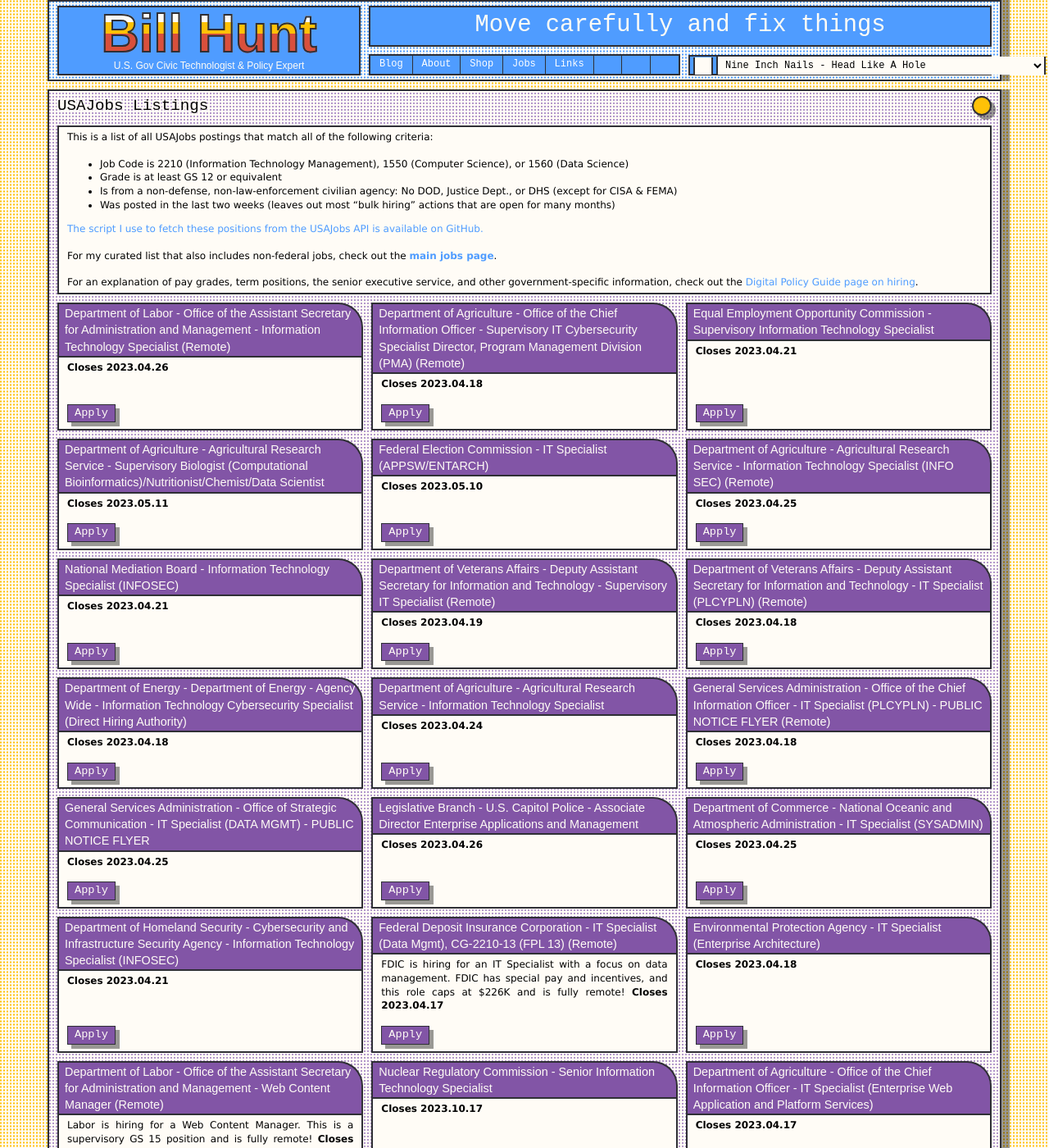
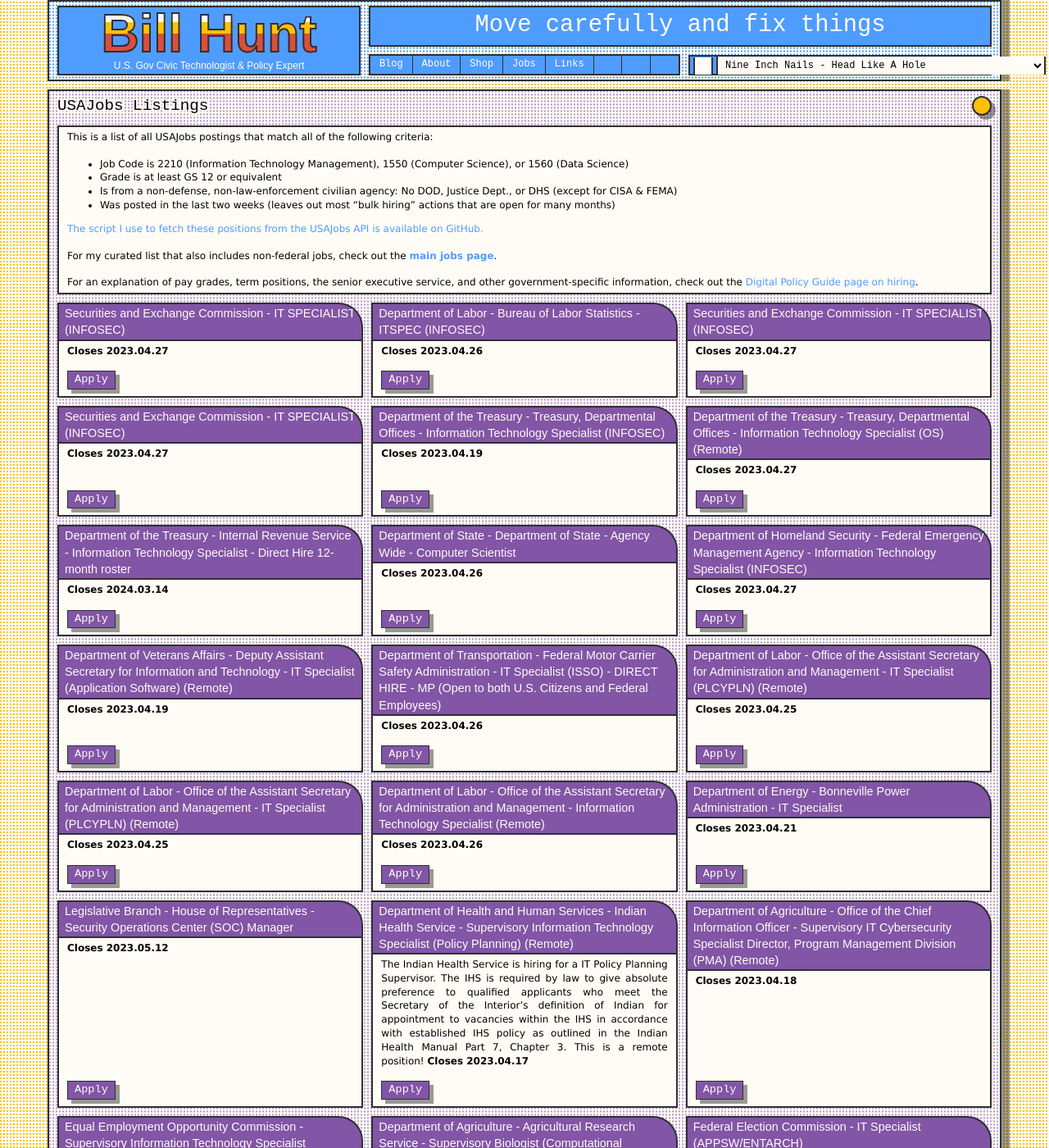
Before and after one commit to krusynth/billhunt.dev, a Jekyll site: the page built from usajobs.md, in a window 1280 px wide and 1400 px high. Shown: the whole window at 82% size. Built offline with Jekyll 4.4.1, drawn with Linux system fonts in a browser that asks for light colours; some web fonts are replaced; some of the changed text lies outside the part shown.

Commit message:
Update jobs.

```diff
--- a/_data/jobs.yml
+++ b/_data/jobs.yml
@@ -1,3 +1,10 @@
+- title: Indian Health Service - IT Policy Planning Specialist (GS 14 supervisory)
+  url: https://www.usajobs.gov/job/719054900
+  date: 2023-04-13
+  closes: 2023-04-17
+  remote: true
+  content: The Indian Health Service is hiring for a IT Policy Planning Supervisor. The IHS is required by law to give absolute preference to qualified applicants who meet the Secretary of the Interior's definition of Indian for appointment to vacancies within the IHS in accordance with established IHS policy as outlined in the Indian Health Manual Part 7, Chapter 3. This is a remote position!
+
 - title: Department of Labor - Director of Enterprise Data Services (GS 15 supervisory)
   url: https://www.usajobs.gov/job/717728100
   date: 2023-04-12
--- a/_data/usajobs.yml
+++ b/_data/usajobs.yml
@@ -1,5 +1,131 @@
+- id: '719439300'
+  posted: '2023-04-13T14:17:57.8270'
+  closes: '2023-04-27T23:59:59.9970'
+  agency: Securities and Exchange Commission
+  title: IT SPECIALIST (INFOSEC)
+  grade: SK 14
+  url: https://www.usajobs.gov/GetJob/ViewDetails/719439300
+  remote: false
+- id: '719432900'
+  posted: '2023-04-13T14:08:16.1830'
+  closes: '2023-04-26T23:59:59.9970'
+  agency: Department of Labor - Bureau of Labor Statistics
+  title: ITSPEC (INFOSEC)
+  grade: GS 12
+  url: https://www.usajobs.gov/GetJob/ViewDetails/719432900
+  remote: false
+- id: '719432700'
+  posted: '2023-04-13T14:06:34.6830'
+  closes: '2023-04-27T23:59:59.9970'
+  agency: Securities and Exchange Commission
+  title: IT SPECIALIST (INFOSEC)
+  grade: SK 14
+  url: https://www.usajobs.gov/GetJob/ViewDetails/719432700
+  remote: false
+- id: '719425100'
+  posted: '2023-04-13T13:48:30.8470'
+  closes: '2023-04-27T23:59:59.9970'
+  agency: Securities and Exchange Commission
+  title: IT SPECIALIST (INFOSEC)
+  grade: SK 14
+  url: https://www.usajobs.gov/GetJob/ViewDetails/719425100
+  remote: false
+- id: '719348500'
+  posted: '2023-04-13T11:22:11.6130'
+  closes: '2023-04-19T23:59:59.9970'
+  agency: Department of the Treasury - Treasury, Departmental Offices
+  title: Information Technology Specialist  (INFOSEC)
+  grade: GS 14
+  url: https://www.usajobs.gov/GetJob/ViewDetails/719348500
+  remote: false
+- id: '719342700'
+  posted: '2023-04-13T11:07:25.4400'
+  closes: '2023-04-27T23:59:59.9970'
+  agency: Department of the Treasury - Treasury, Departmental Offices
+  title: Information Technology Specialist (OS)
+  grade: OR 53
+  url: https://www.usajobs.gov/GetJob/ViewDetails/719342700
+  remote: true
+- id: '719291800'
+  posted: '2023-04-13T09:29:18.3500'
+  closes: '2024-03-14T23:59:59.9970'
+  agency: Department of the Treasury - Internal Revenue Service
+  title: Information Technology Specialist - Direct Hire 12-month roster
+  grade: GS 14
+  url: https://www.usajobs.gov/GetJob/ViewDetails/719291800
+  remote: false
+- id: '719262600'
+  posted: '2023-04-11T00:00:00.0000'
+  closes: '2023-04-26T23:59:59.9970'
+  agency: Legislative Branch - U.S. Capitol Police
+  title: Associate Director Enterprise Applications and Management
+  grade: CP 13
+  url: https://www.usajobs.gov/GetJob/ViewDetails/719262600
+  remote: false
+- id: '719253800'
+  posted: '2023-04-13T08:00:11.4130'
+  closes: '2023-04-26T23:59:59.9970'
+  agency: Department of State - Department of State - Agency Wide
+  title: Computer Scientist
+  grade: GS 15
+  url: https://www.usajobs.gov/GetJob/ViewDetails/719253800
+  remote: false
+- id: '719210700'
+  posted: '2023-04-13T00:00:00.0000'
+  closes: '2023-04-26T23:59:59.9970'
+  agency: Department of Transportation - Federal Motor Carrier Safety Administration
+  title: >-
+    IT Specialist (ISSO) - DIRECT HIRE - MP (Open to both U.S. Citizens and
+    Federal Employees)
+  grade: GS 13
+  url: https://www.usajobs.gov/GetJob/ViewDetails/719210700
+  remote: false
+- id: '719144200'
+  posted: '2023-04-12T16:53:49.3170'
+  closes: '2023-04-25T23:59:59.9970'
+  agency: >-
+    Department of Labor - Office of the Assistant Secretary for Administration
+    and Management
+  title: IT Specialist (PLCYPLN)
+  grade: GS 12
+  url: https://www.usajobs.gov/GetJob/ViewDetails/719144200
+  remote: true
+- id: '719140200'
+  posted: '2023-04-12T16:53:57.4870'
+  closes: '2023-04-25T23:59:59.9970'
+  agency: >-
+    Department of Labor - Office of the Assistant Secretary for Administration
+    and Management
+  title: IT Specialist (PLCYPLN)
+  grade: GS 12
+  url: https://www.usajobs.gov/GetJob/ViewDetails/719140200
+  remote: true
+- id: '719088000'
+  posted: '2023-04-12T13:31:52.3170'
+  closes: '2023-04-21T23:59:59.9970'
+  agency: Department of Energy - Bonneville Power Administration
+  title: IT Specialist
+  grade: GS 13
+  url: https://www.usajobs.gov/GetJob/ViewDetails/719088000
+  remote: false
+- id: '719071000'
+  posted: '2023-04-12T13:00:11.5630'
+  closes: '2023-05-12T23:59:59.9970'
+  agency: Legislative Branch - House of Representatives
+  title: Security Operations Center (SOC) Manager
+  grade: HS 13
+  url: https://www.usajobs.gov/GetJob/ViewDetails/719071000
+  remote: false
+- id: '719054900'
+  posted: '2023-04-12T12:26:17.5470'
+  closes: '2023-04-17T23:59:59.9970'
+  agency: Department of Health and Human Services - Indian Health Service
+  title: Supervisory Information Technology Specialist (Policy Planning)
+  grade: GS 14
+  url: https://www.usajobs.gov/GetJob/ViewDetails/719054900
+  remote: true
 - id: '719014700'
-  posted: '2023-04-12T11:06:33.1330'
+  posted: '2023-04-12T14:39:56.4400'
   closes: '2023-04-26T23:59:59.9970'
   agency: >-
     Department of Labor - Office of the Assistant Secretary for Administration
@@ -26,6 +152,16 @@
   grade: GS 14
   url: https://www.usajobs.gov/GetJob/ViewDetails/718987900
   remote: false
+- id: '718939900'
+  posted: '2023-04-13T00:00:00.0000'
+  closes: '2023-04-19T23:59:59.9970'
+  agency: >-
+    Department of Veterans Affairs - Deputy Assistant Secretary for Information
+    and Technology
+  title: IT Specialist (Application Software)
+  grade: GS 13
+  url: https://www.usajobs.gov/GetJob/ViewDetails/718939900
+  remote: true
 - id: '718936500'
   posted: '2023-04-12T08:34:59.4200'
   closes: '2023-05-11T23:59:59.9970'
@@ -35,6 +171,14 @@
     Bioinformatics)/Nutritionist/Chemist/Data Scientist
   grade: GS 15
   url: https://www.usajobs.gov/GetJob/ViewDetails/718936500
+  remote: false
+- id: '718914800'
+  posted: '2023-04-13T00:00:00.0000'
+  closes: '2023-04-27T23:59:59.9970'
+  agency: Department of Homeland Security - Federal Emergency Management Agency
+  title: Information Technology Specialist (INFOSEC)
+  grade: GS 13
+  url: https://www.usajobs.gov/GetJob/ViewDetails/718914800
   remote: false
 - id: '718895400'
   posted: '2023-04-12T00:00:00.0000'
@@ -88,22 +232,6 @@
   grade: GS 14
   url: https://www.usajobs.gov/GetJob/ViewDetails/718801100
   remote: true
-- id: '718798200'
-  posted: '2023-04-12T00:00:00.0000'
-  closes: '2023-04-25T23:59:59.9970'
-  agency: Department of Agriculture - Agricultural Research Service
-  title: Information Technology Specialist (INFO SEC)
-  grade: GS 13
-  url: https://www.usajobs.gov/GetJob/ViewDetails/718798200
-  remote: true
-- id: '718770900'
-  posted: '2023-04-11T13:44:58.3530'
-  closes: '2023-04-26T23:59:59.9970'
-  agency: Legislative Branch - U.S. Capitol Police
-  title: Associate Director Enterprise Applications and Management
-  grade: CP 13
-  url: https://www.usajobs.gov/GetJob/ViewDetails/718770900
-  remote: false
 - id: '718752100'
   posted: '2023-04-11T13:08:53.3400'
   closes: '2023-04-25T23:59:59.9970'
@@ -225,7 +353,7 @@
   url: https://www.usajobs.gov/GetJob/ViewDetails/718521800
   remote: false
 - id: '718510200'
-  posted: '2023-04-11T13:58:52.7330'
+  posted: '2023-04-11T00:00:00.0000'
   closes: '2023-04-25T23:59:59.9970'
   agency: General Services Administration - Office of Strategic Communication
   title: IT Specialist (DATA MGMT) - PUBLIC NOTICE FLYER
@@ -298,16 +426,6 @@
   grade: ES 00
   url: https://www.usajobs.gov/GetJob/ViewDetails/718466000
   remote: false
-- id: '718410300'
-  posted: '2023-04-10T00:00:00.0000'
-  closes: '2023-04-14T23:59:59.9970'
-  agency: >-
-    Department of Health and Human Services - Centers for Medicare & Medicaid
-    Services
-  title: IT Program Manager (Data Management) (Data Scientist)
-  grade: GS 13
-  url: https://www.usajobs.gov/GetJob/ViewDetails/718410300
-  remote: true
 - id: '718337700'
   posted: '2023-04-07T15:20:13.3430'
   closes: '2023-04-21T23:59:59.9970'
@@ -396,14 +514,6 @@
   grade: CU 14
   url: https://www.usajobs.gov/GetJob/ViewDetails/717899100
   remote: false
-- id: '717883100'
-  posted: '2023-04-06T10:38:25.1330'
-  closes: '2023-04-12T23:59:59.9970'
-  agency: General Services Administration - Office of the Chief Information Officer
-  title: IT SPECIALIST (INFOSEC) - PUBLIC NOTICE FLYER
-  grade: GS 13
-  url: https://www.usajobs.gov/GetJob/ViewDetails/717883100
-  remote: true
 - id: '717876200'
   posted: '2023-04-06T10:24:21.9230'
   closes: '2023-04-17T23:59:59.9970'
@@ -428,26 +538,6 @@
   grade: GS 14
   url: https://www.usajobs.gov/GetJob/ViewDetails/717860500
   remote: false
-- id: '717852800'
-  posted: '2023-04-06T09:33:59.7970'
-  closes: '2023-04-12T23:59:59.9970'
-  agency: >-
-    Department of Veterans Affairs - Immediate Office of the Assistant Secretary
-    for Information and Technology
-  title: IT Cybersecurity Specialist (INFOSEC)
-  grade: GS 14
-  url: https://www.usajobs.gov/GetJob/ViewDetails/717852800
-  remote: true
-- id: '717849000'
-  posted: '2023-04-06T09:34:25.9270'
-  closes: '2023-04-12T23:59:59.9970'
-  agency: >-
-    Department of Health and Human Services - Centers for Disease Control and
-    Prevention
-  title: Supervisory IT Specialist (SYSANALYSIS)
-  grade: GS 15
-  url: https://www.usajobs.gov/GetJob/ViewDetails/717849000
-  remote: true
 - id: '717829000'
   posted: '2023-04-07T00:00:00.0000'
   closes: '2023-04-13T23:59:59.9970'
@@ -694,14 +784,6 @@
   grade: GS 14
   url: https://www.usajobs.gov/GetJob/ViewDetails/716886500
   remote: false
-- id: '716874200'
-  posted: '2023-04-04T00:00:00.0000'
-  closes: '2023-04-12T23:59:59.9970'
-  agency: Consumer Financial Protection Bureau
-  title: Technical Product Manager
-  grade: CN 53
-  url: https://www.usajobs.gov/GetJob/ViewDetails/716874200
-  remote: true
 - id: '716706300'
   posted: '2023-04-03T00:00:00.0000'
   closes: '2023-04-14T23:59:59.9970'
@@ -734,14 +816,6 @@
   grade: GS 14
   url: https://www.usajobs.gov/GetJob/ViewDetails/716634300
   remote: false
-- id: '716606800'
-  posted: '2023-03-31T08:35:40.1300'
-  closes: '2023-04-12T23:59:59.9970'
-  agency: Department of Homeland Security - Federal Emergency Management Agency
-  title: Supervisory Information Technology Specialist
-  grade: GS 15
-  url: https://www.usajobs.gov/GetJob/ViewDetails/716606800
-  remote: false
 - id: '716487600'
   posted: '2023-04-03T00:00:00.0000'
   closes: '2023-04-18T23:59:59.9970'
@@ -758,14 +832,6 @@
   grade: GS 14
   url: https://www.usajobs.gov/GetJob/ViewDetails/716465100
   remote: false
-- id: '716425100'
-  posted: '2023-03-30T00:00:00.0000'
-  closes: '2023-04-14T23:59:59.9970'
-  agency: Department of Energy - Bonneville Power Administration
-  title: IT Specialist (SYSADMIN/SYSANALYSIS)
-  grade: GS 13
-  url: https://www.usajobs.gov/GetJob/ViewDetails/716425100
-  remote: false
 - id: '716399400'
   posted: '2023-04-04T11:57:41.6470'
   closes: '2023-04-21T23:59:59.9970'
@@ -778,111 +844,11 @@
   grade: GS 13
   url: https://www.usajobs.gov/GetJob/ViewDetails/716399400
   remote: false
-- id: '716302600'
-  posted: '2023-03-30T09:33:32.8170'
-  closes: '2023-04-12T23:59:59.9970'
-  agency: >-
-    Department of Homeland Security - Cybersecurity and Infrastructure Security
-    Agency
-  title: IT Cybersecurity Specialist (DATA MANAGEMENT)
-  grade: GS 13
-  url: https://www.usajobs.gov/GetJob/ViewDetails/716302600
-  remote: true
-- id: '716301000'
-  posted: '2023-03-30T09:28:50.9670'
-  closes: '2023-04-13T23:59:59.9970'
-  agency: >-
-    Department of Homeland Security - Cybersecurity and Infrastructure Security
-    Agency
-  title: IT CYBERSECURITY SPECIALIST (INFOSEC)
-  grade: GS 14
-  url: https://www.usajobs.gov/GetJob/ViewDetails/716301000
-  remote: false
-- id: '716268900'
-  posted: '2023-03-30T00:00:00.0000'
-  closes: '2023-04-14T23:59:59.9970'
-  agency: Department of Labor - Office of Federal Contract Compliance Programs
-  title: Data Scientist
-  grade: GS 13
-  url: https://www.usajobs.gov/GetJob/ViewDetails/716268900
-  remote: true
-- id: '716249800'
-  posted: '2023-03-30T00:00:00.0000'
-  closes: '2023-04-12T23:59:59.9970'
-  agency: Department of Transportation - Federal Aviation Administration
-  title: IT Specialist (Systems Analysis)
-  grade: FV J
-  url: https://www.usajobs.gov/GetJob/ViewDetails/716249800
-  remote: false
-- id: '716219200'
-  posted: '2023-03-30T00:00:00.0000'
-  closes: '2023-05-01T23:59:59.9970'
-  agency: Legislative Branch - Library of Congress
-  title: Data Scientist (Data Architect)
-  grade: GS 14
-  url: https://www.usajobs.gov/GetJob/ViewDetails/716219200
-  remote: false
-- id: '716208500'
-  posted: '2023-03-30T00:00:00.0000'
-  closes: '2023-04-12T23:59:59.9970'
-  agency: >-
-    Department of Housing and Urban Development - Government National Mortgage
-    Association (Ginnie Mae)
-  title: IT Specialist (InfoSec) (Direct Hire)
-  grade: GS 13
-  url: https://www.usajobs.gov/GetJob/ViewDetails/716208500
-  remote: true
 - id: '716197600'
   posted: '2023-04-03T00:00:00.0000'
-  closes: '2023-04-12T23:59:59.9970'
+  closes: '2023-04-13T23:59:59.9970'
   agency: Department of Commerce - National Oceanic and Atmospheric Administration
   title: IT Project Manager
   grade: ZP 4
   url: https://www.usajobs.gov/GetJob/ViewDetails/716197600
   remote: false
-- id: '716143100'
-  posted: '2023-03-30T00:00:00.0000'
-  closes: '2023-04-13T23:59:59.9970'
-  agency: Legislative Branch - Library of Congress
-  title: Information Technology Specialist (INFOSEC)
-  grade: GS 14
-  url: https://www.usajobs.gov/GetJob/ViewDetails/716143100
-  remote: false
-- id: '716095800'
-  posted: '2023-03-30T00:00:00.0000'
-  closes: '2023-04-12T23:59:59.9970'
-  agency: >-
-    Department of Homeland Security - Cybersecurity and Infrastructure Security
-    Agency
-  title: IT Cybersecurity Specialist (INFOSEC)
-  grade: GS 12
-  url: https://www.usajobs.gov/GetJob/ViewDetails/716095800
-  remote: false
-- id: '716070800'
-  posted: '2023-03-30T00:00:00.0000'
-  closes: '2023-04-12T23:59:59.9970'
-  agency: Department of Labor - Office of Federal Contract Compliance Programs
-  title: Data Scientist
-  grade: GS 12
-  url: https://www.usajobs.gov/GetJob/ViewDetails/716070800
-  remote: true
-- id: '715982300'
-  posted: '2023-03-30T00:00:00.0000'
-  closes: '2023-05-01T23:59:59.9970'
-  agency: Environmental Protection Agency
-  title: Director, Scientific Computing and Data Curation Division
-  grade: RF C
-  url: https://www.usajobs.gov/GetJob/ViewDetails/715982300
-  remote: false
-- id: '714321500'
-  posted: '2023-03-30T14:43:06.4730'
-  closes: '2023-04-13T23:59:59.9970'
-  agency: >-
-    Department of Health and Human Services - Health Resources and Services
-    Administration
-  title: >-
-    Supervisory IT Specialist Info Sec Branch Chief Division of Infrastructure
-    Services PD18R098
-  grade: GS 14
-  url: https://www.usajobs.gov/GetJob/ViewDetails/714321500
-  remote: false
```
